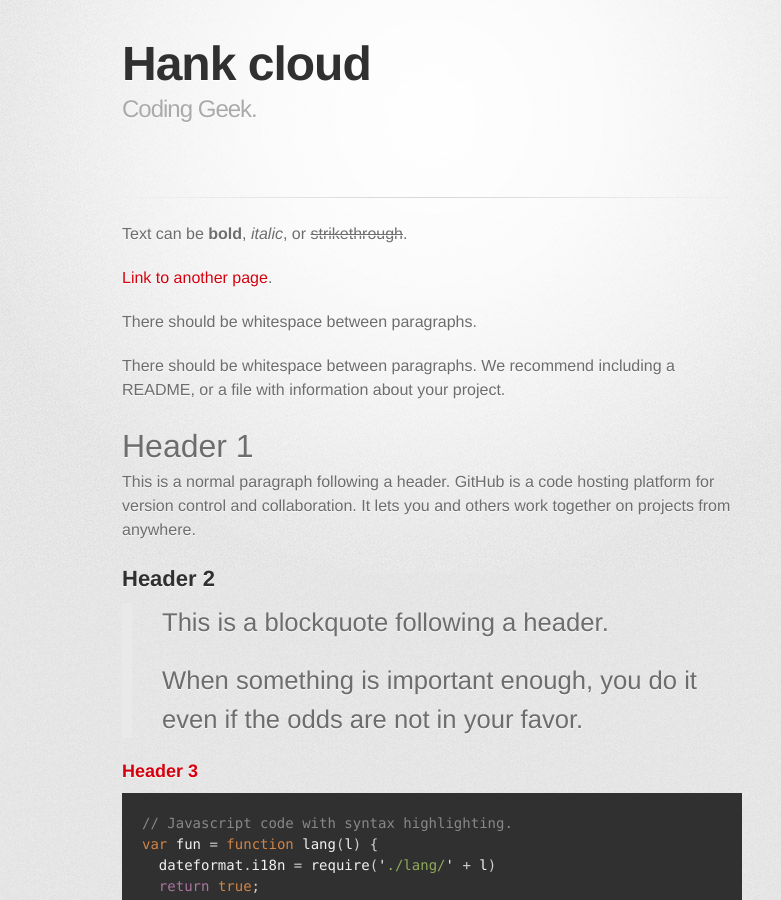
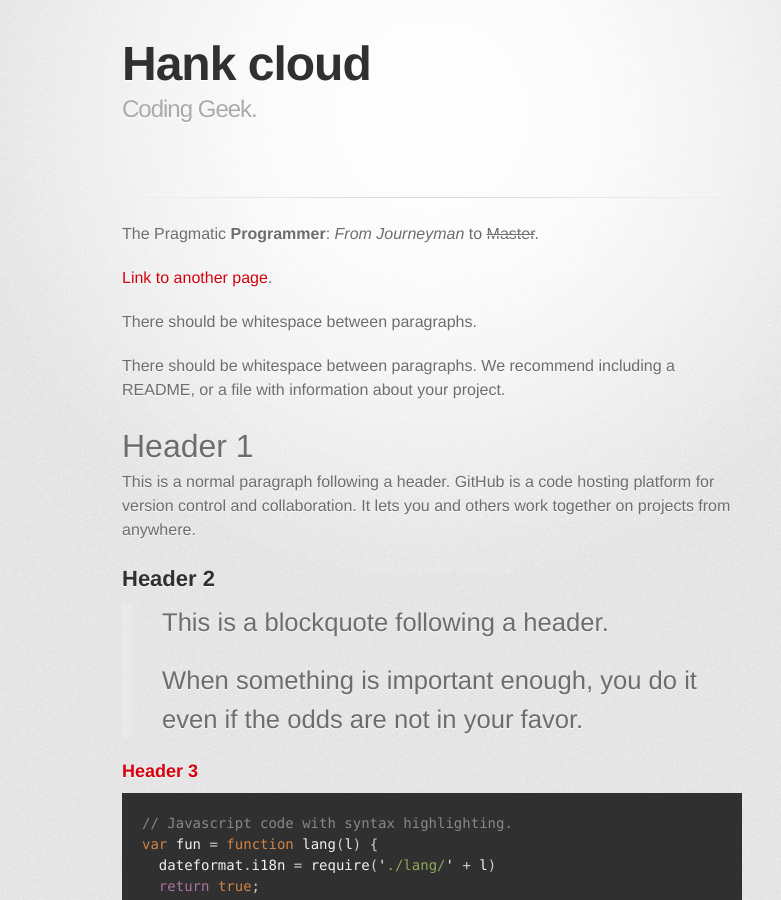
Before and after one commit to HankCloud/hankcloud.github.io, a Jekyll site: the page built from index.md, in a window 1280 px wide and 900 px high. Shown: the whole window, without its empty margins (208-989 px from the left). Built offline with Jekyll 4.4.1, drawn with Linux system fonts in a browser that asks for light colours; some web fonts are replaced.

Commit message:
index update

```diff
--- a/index.md
+++ b/index.md
@@ -2,7 +2,7 @@
 layout: default
 ---
 
-Text can be **bold**, _italic_, or ~~strikethrough~~.
+The Pragmatic **Programmer**: _From Journeyman_ to ~~Master~~.
 
 [Link to another page](./another-page.html).
 
```
